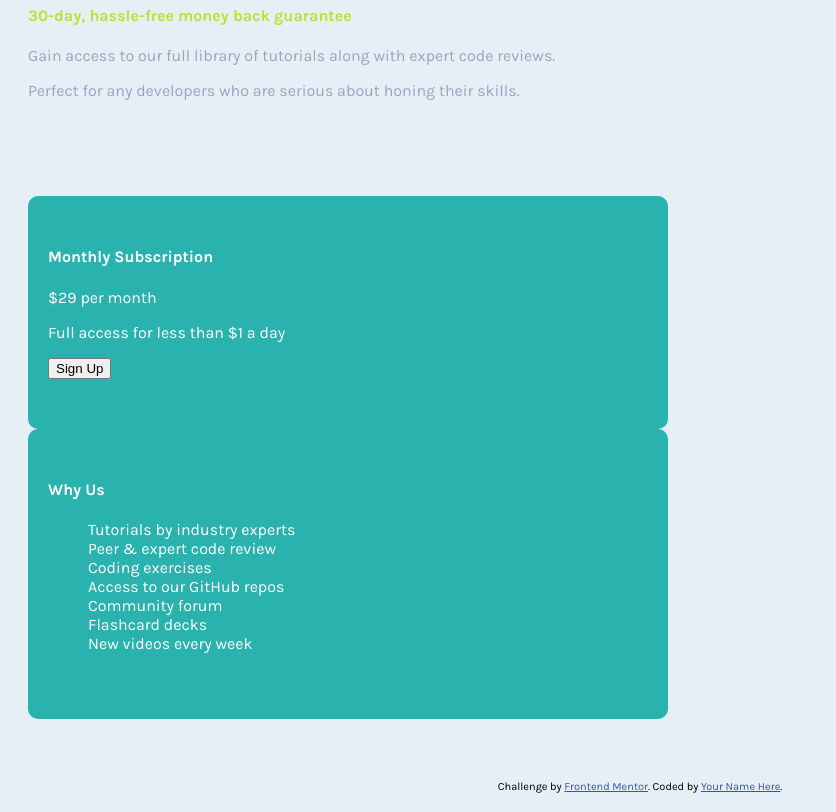
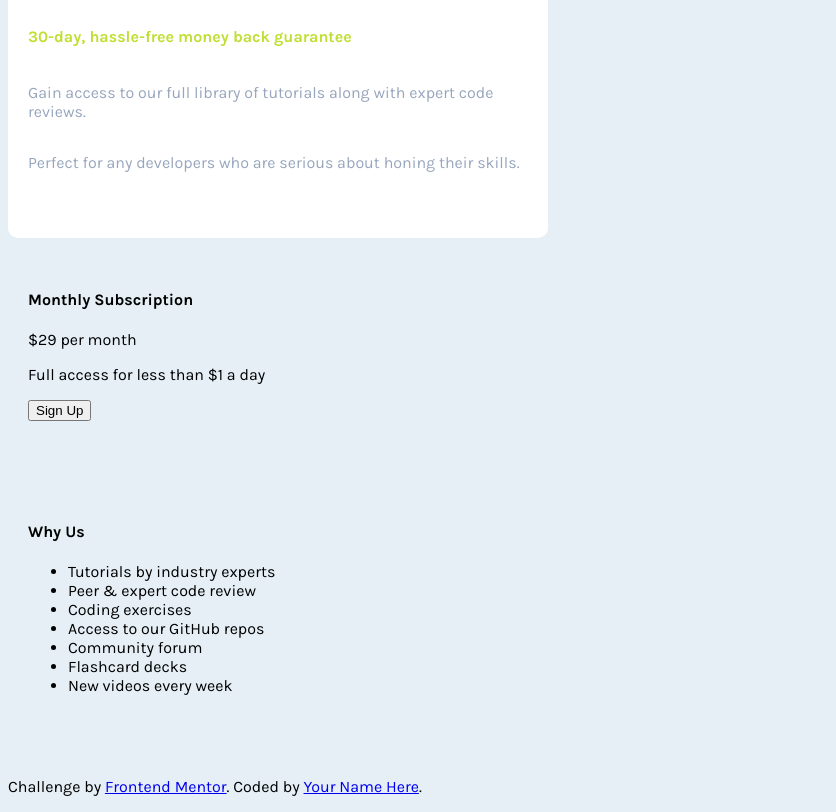
Before and after one commit to Modu9173/single-price-grid, a website: page index.html in a window 1280 px wide. Shown: the part 112-924 px from the top of the page, without its empty margins (0-836 px from the left). Drawn offline with nearby package versions, Linux system fonts and the light colour scheme; files that its build step writes are made by us from their sources.

Commit message:
Update main.scss

```diff
--- a/sass/main.scss
+++ b/sass/main.scss
@@ -7,25 +7,27 @@ $color-neutral-1: #e5eff5;
 $color-neutral-2: #98a6bd;
 $color-neutral-3: #ffffff;
 
-
-
-
 body {
   font-size: 16px;
   font-family: 'Karla', sans-serif;
   background-color: $color-neutral-1;
 }
 
-div {
+.container {
   padding: 30px 20px 50px 20px;
   border-radius: 10px;
-  width: 600px;
+  width: 500px;
 }
 
 /*Top Container*/
-.top-container {
+.header {
   background-color: $color-neutral-3;
+  display: flex;
+  flex-direction: column;
+  justify-content: center;
+
 }
+
 .top-heading {
   color: $color-primary-1;
   font-size: 700;
@@ -39,44 +41,3 @@ div {
 .top-benefit {
   color: $color-neutral-2;
 }
-
-/*Pricing*/
-  .pricing {
-    background-color: $color-primary-1;
-  }
-
-  .pricing-title {
-    color: $color-neutral-3;
-  }
-
-  .pricing-price {
-    color: $color-neutral-3;
-  }
-
-  .pricing-access {
-    color: $color-neutral-3;
-  }
-
-/*Service*/
-  .service {
-    background-color: $color-primary-1;
-  }
-
-  .service-title {
-    font-size: 400;
-    color: $color-neutral-3;
-  }
-
-  .service-list {
-  list-style: none;
-  color: $color-neutral-3;
-  }
-/*Footer*/
-.attribution {
-  font-size: 11px;
-  text-align: center;
-}
-
-.attribution a {
-  color: $color-primary-3;
-}
```
